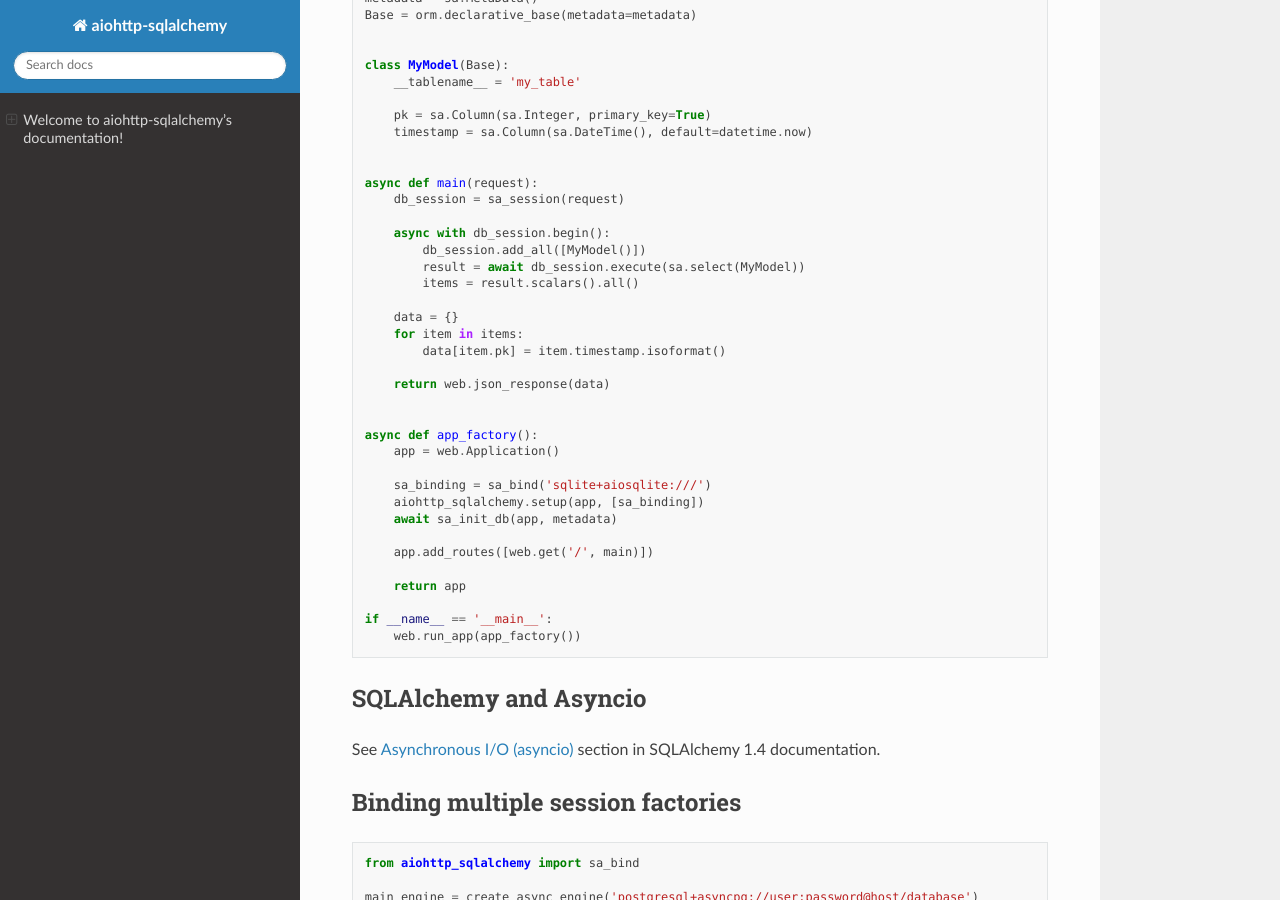
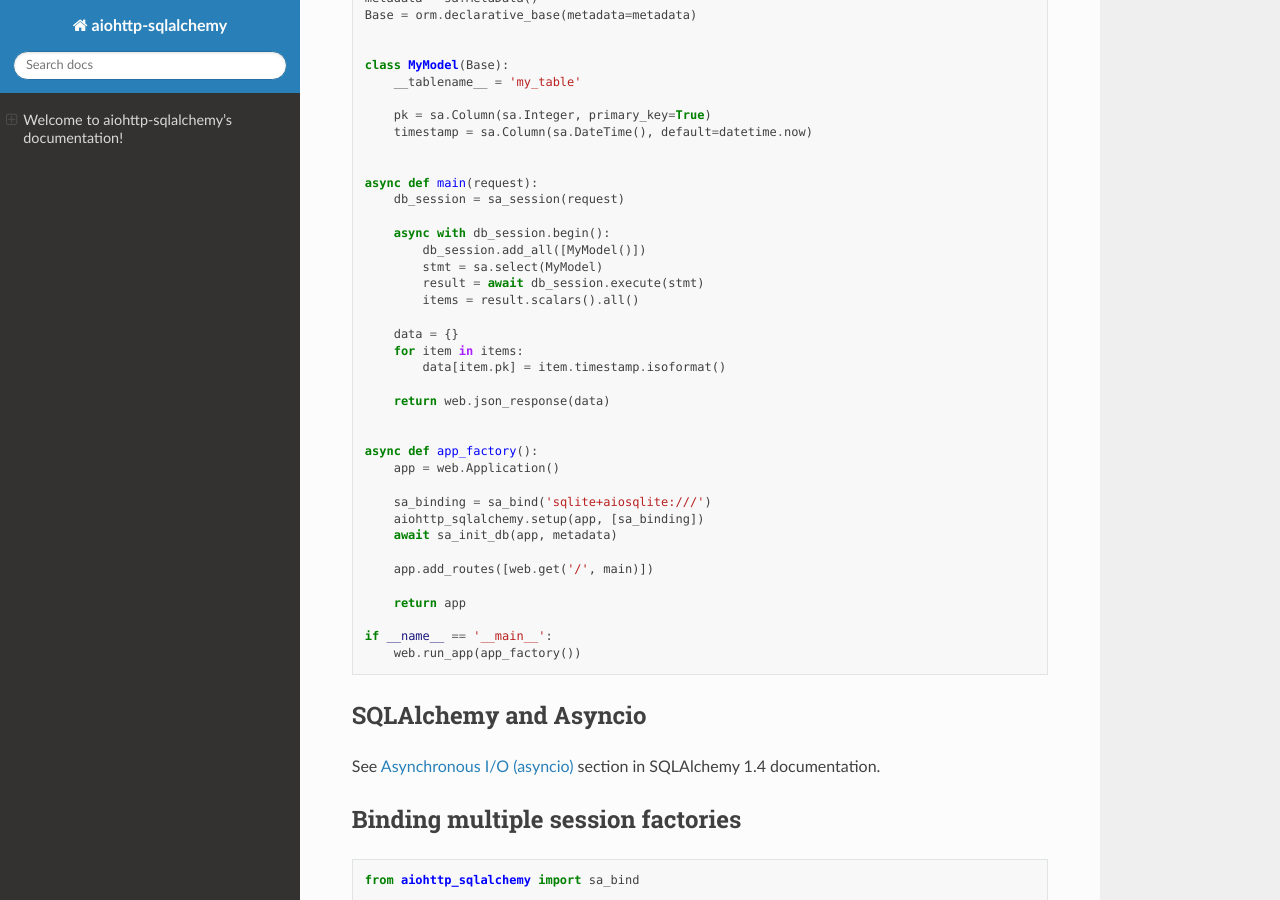
Before and after one commit to ri-gilfanov/aiohttp-sqlalchemy, a Sphinx documentation site: the page built from docs/index.rst, in a window 1280 px wide and 900 px high, scrolled down 1304 px. Built offline with Sphinx 7.4.7 and the Read the Docs theme 2.0.0, drawn with Linux system fonts in a browser that asks for light colours.

Commit message:
Update simple example

```diff
--- a/README.rst
+++ b/README.rst
@@ -84,7 +84,8 @@ Copy and paste this code in a file and run:
 
       async with db_session.begin():
           db_session.add_all([MyModel()])
-          result = await db_session.execute(sa.select(MyModel))
+          stmt = sa.select(MyModel)
+          result = await db_session.execute(stmt)
           items = result.scalars().all()
 
       data = {}
--- a/docs/index.rst
+++ b/docs/index.rst
@@ -95,7 +95,8 @@ Copy and paste this code in a file and run:
 
       async with db_session.begin():
           db_session.add_all([MyModel()])
-          result = await db_session.execute(sa.select(MyModel))
+          stmt = sa.select(MyModel)
+          result = await db_session.execute(stmt)
           items = result.scalars().all()
 
       data = {}
```
Also changed, not shown: 1 other file.
